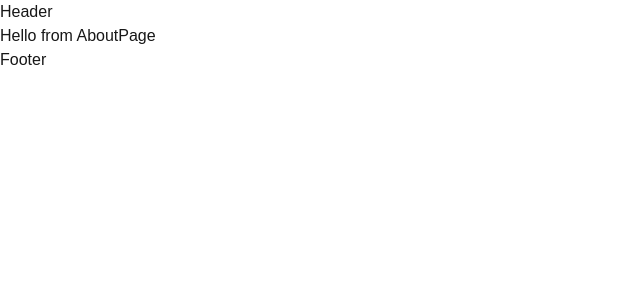
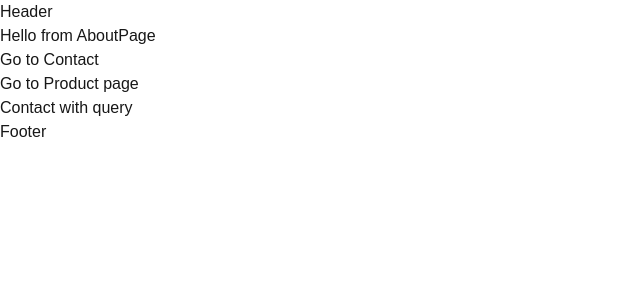
Before and after one commit to shreyashthantharate/web-dev, a Next.js app in the folder nextjs/: page /about in a window 1280 px wide. Shown: the top 300 px of the page, without its empty margins (0-640 px from the left). Built offline with nearby package versions, Linux system fonts and the light colour scheme.

Commit message:
Link Component

```diff
--- a/nextjs/app/(main)/about/page.tsx
+++ b/nextjs/app/(main)/about/page.tsx
@@ -1,7 +1,25 @@
 import React from "react";
+import Link from "next/link";
 
 const AboutPage = () => {
-  return <div>Hello from AboutPage</div>;
+  return (
+    <div>
+      <h1>Hello from AboutPage</h1>
+      <Link href={"/contact"}>Go to Contact</Link> <br />
+      <Link href={"/products/prod-1"} replace={true}>
+        Go to Product page
+      </Link>
+      <br />
+      <Link
+        href={{
+          pathname: "/contact",
+          query: { name: "test" },
+        }}
+      >
+        Contact with query
+      </Link>
+    </div>
+  );
 };
 
 export default AboutPage;
--- /dev/null
+++ b/nextjs/app/(main)/contact/page.tsx
@@ -0,0 +1,7 @@
+import React from "react";
+
+const ContactPage = () => {
+  return <div>This is Contact Page</div>;
+};
+
+export default ContactPage;
```
